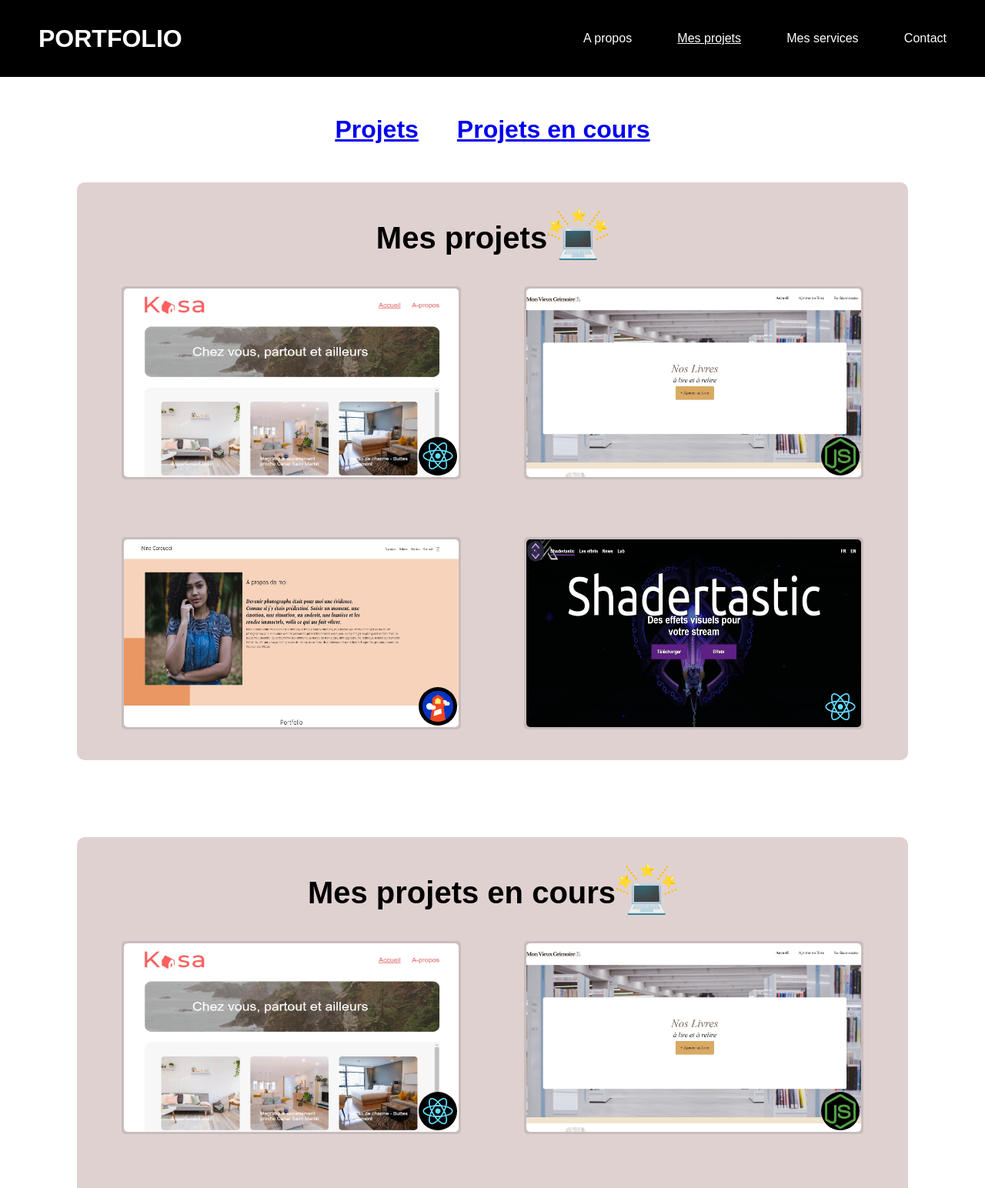
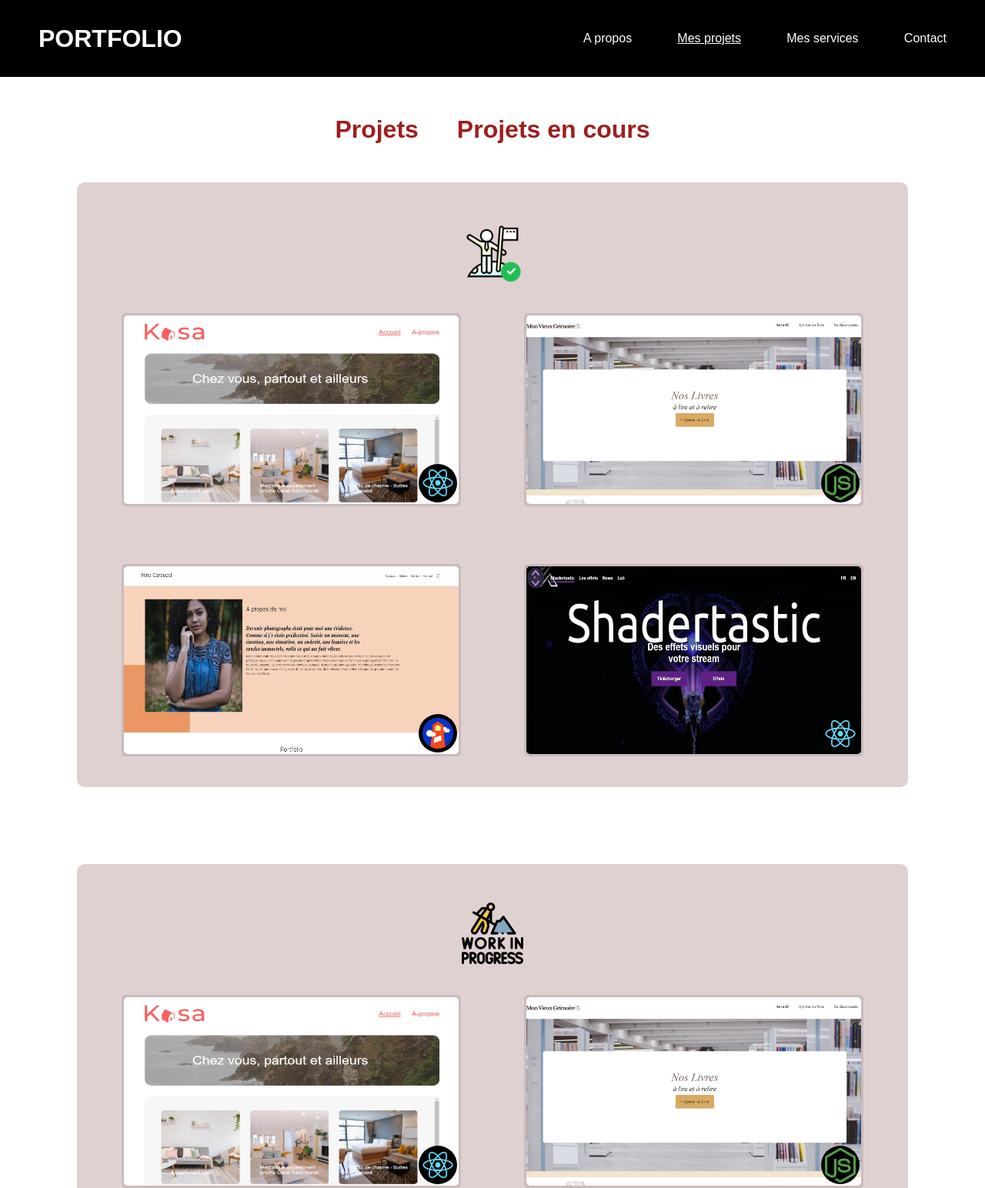
Before and after one commit to Oleome/Projet_8_Portfolio, a React app in the folder portfolio/: page /projets in a window 1280 px wide. Shown: the top 1544 px of the page at 77% size. Built offline with nearby package versions, Linux system fonts and the light colour scheme; some packages are replaced by stand-ins of ours.

Commit message:
icones projects

```diff
--- a/portfolio/src/pages/projets.jsx
+++ b/portfolio/src/pages/projets.jsx
@@ -1,5 +1,6 @@
 import '../styles/projets.scss';
-import ordi from '../assets/ordi.png';
+import workdonetest from '../assets/workdonetest.png';
+import inprogress from '../assets/inprogress.png';
 import { useState } from 'react';
 import Modal from '../components/Modal/modal';
 import projectsData from '../data/projects.json';
@@ -28,8 +29,7 @@ function Projets() {
             </nav>
             <section className="main--projet" id='projets'>
                 <div className="title--container">
-                    <h2 className="projets">Mes projets</h2>
-                    <img src={ordi} alt="une icône d'ordinateur" />
+                    <img src={workdonetest} alt="une icône d'ordinateur" />
                 </div>
                 <div className="container">
                     {projectsData.map((project) => (
@@ -57,8 +57,7 @@ function Projets() {
             </section>
             <section className="main--projet" id='projets-en-cours'>
                 <div className="title--container">
-                    <h2 className="projets">Mes projets en cours</h2>
-                    <img src={ordi} alt="une icône d'ordinateur" />
+                    <img src={inprogress} alt="une icône d'ordinateur" />
                 </div>
                 <div className="container">
                     {projectsInProgress.map((project) => (
--- a/portfolio/src/styles/projets.scss
+++ b/portfolio/src/styles/projets.scss
@@ -7,8 +7,15 @@
     font-size: 2rem;
     font-weight: bold;
 
-    span {
+    a {
+        text-decoration: none;
         cursor: pointer;
+        color: rgb(158, 30, 30);
+    }
+
+    a:hover {
+        transform: scale(1.1);
+        color: rgb(61, 12, 12);
     }
 }
 
@@ -32,27 +39,8 @@
         display: flex;
         justify-content: center;
         align-items: center;
-
-        .projets {
-            font-size: 2.5rem;
-            font-weight: bold;
-            text-align: center;
-            margin: 0;
-            padding: 50px 0 40px;
-
-            @media screen and (max-width: 1050px) {
-                font-size: 2rem;
-            }
-
-            @media screen and (max-width: 650px) {
-                font-size: 1.5rem;
-            }
-
-            @media screen and (max-width: 450px) {
-                font-size: 1rem;
-                padding: 20px 0;
-            }
-        }
+        padding: 50px 0 40px;
+        margin: 0;
 
         img {
             width: 80px;
```
Also changed, not shown: portfolio/public/inprogress.png (added), portfolio/src/assets/6459980.png (added), portfolio/src/assets/inprogress.png (added), portfolio/src/assets/workdonetest.png (added).
